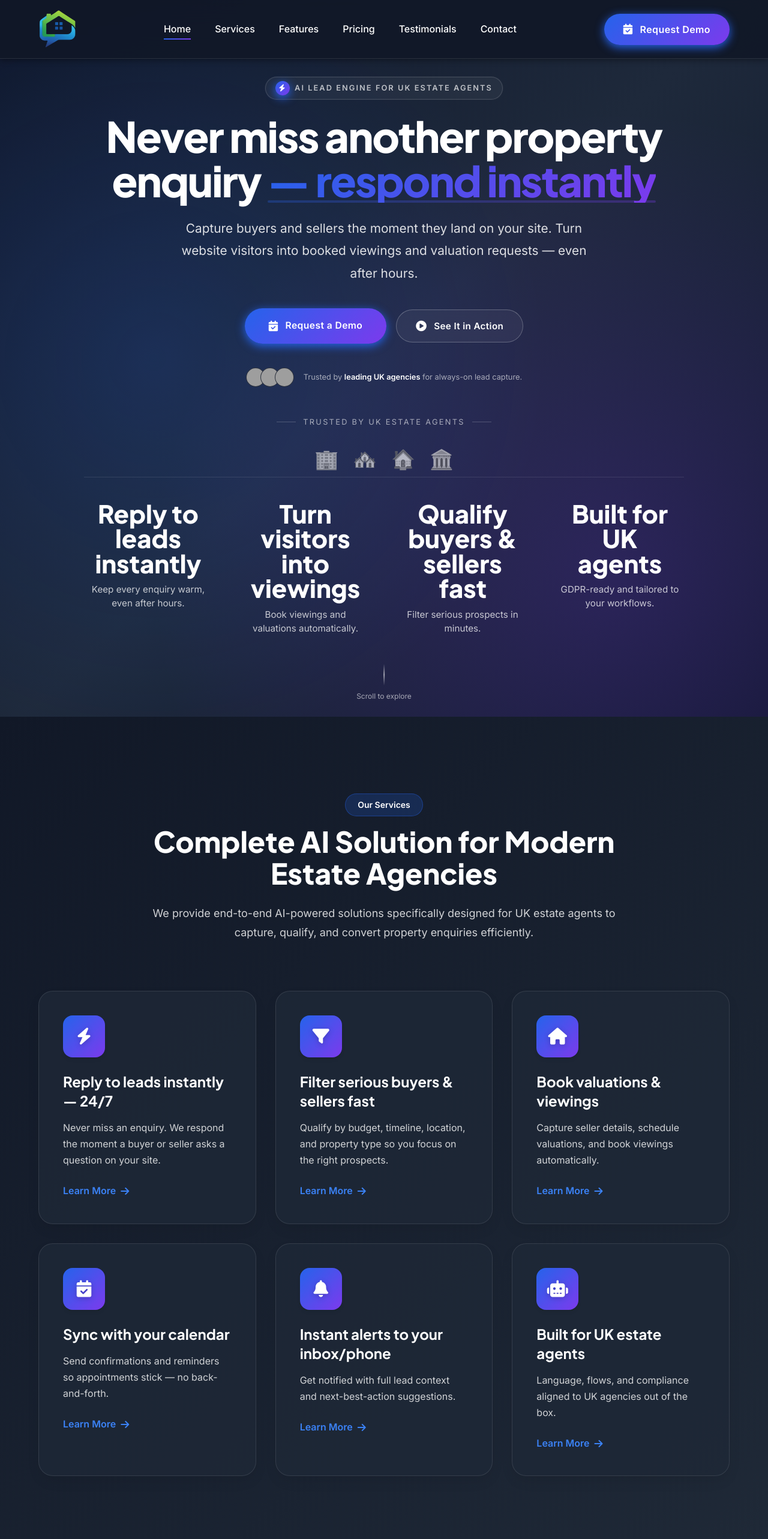
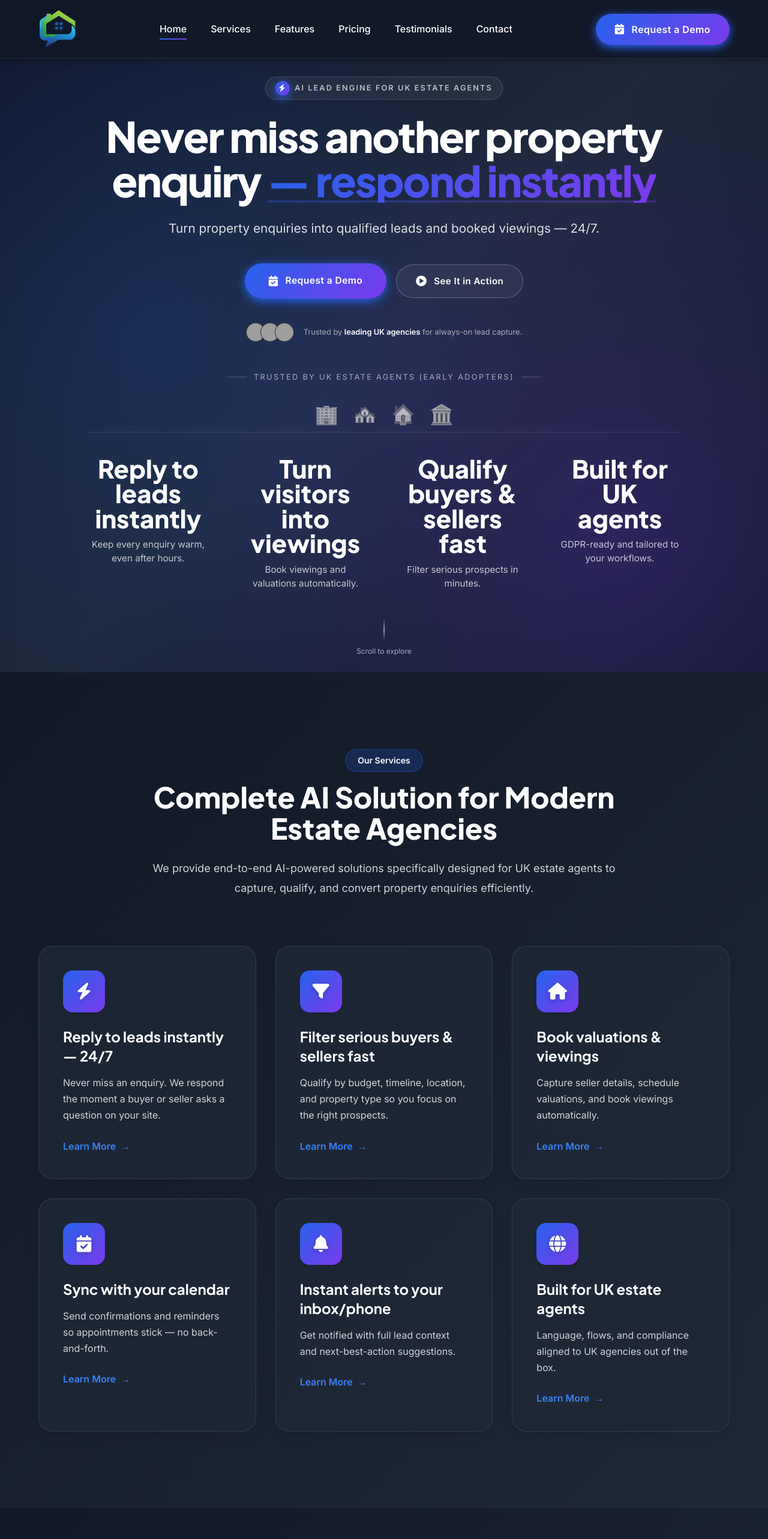
Before and after one commit to Waqas56jb/PropertyReply, a React (Create React App) app: page / in a window 1280 px wide. Shown: the top 2566 px of the page at 60% size. Built offline with nearby package versions, Linux system fonts and the light colour scheme; grey boxes are pictures that could not be loaded.

Commit message:
here is end to end complete website now in react language

```diff
--- a/package.json
+++ b/package.json
@@ -8,7 +8,8 @@
     "react-dom": "^18.2.0",
     "react-scripts": "5.0.1",
     "particles.js": "^2.0.0",
-    "aos": "^2.3.4"
+    "aos": "^2.3.4",
+    "react-icons": "^4.12.0"
   },
   "devDependencies": {
     "tailwindcss": "^3.3.6",
--- a/src/components/Footer.jsx
+++ b/src/components/Footer.jsx
@@ -54,7 +54,7 @@ const Footer = () => {
             </div>
           </div>
           <p className="text-white/70 mb-6">
-            AI-powered chat assistants for UK estate agents, capturing and qualifying leads 24/7.
+            Turn property enquiries into qualified leads and booked viewings — 24/7.
           </p>
           <div className="flex gap-4 mt-6">
             {socialLinks.map((social, index) => (
--- a/src/components/Header.jsx
+++ b/src/components/Header.jsx
@@ -56,10 +56,10 @@ const Header = () => {
         </ul>
       </nav>
 
-      <div className="flex gap-4 items-center">
-        <button onClick={handleCTAClick} className="px-8 py-3.5 rounded-full font-semibold text-base cursor-pointer transition-all duration-300 border-none font-sans relative overflow-hidden inline-flex items-center justify-center gap-3 tracking-wide bg-gradient-primary text-white shadow-primary hover:-translate-y-0.5 hover:shadow-primary-hover max-lg:px-6 max-lg:py-3 max-lg:text-[0.9375rem] max-md:hidden">
+      <div className="flex gap-3 items-center">
+        <button onClick={handleCTAClick} className="px-8 py-3.5 rounded-full font-semibold text-base cursor-pointer transition-all duration-300 border-none font-sans relative overflow-hidden inline-flex items-center justify-center gap-3 tracking-wide bg-gradient-primary text-white shadow-primary hover:-translate-y-0.5 hover:shadow-primary-hover max-lg:px-7 max-lg:py-3 max-lg:text-[0.95rem]">
           <i className="fas fa-calendar-check text-[1.1rem]"></i>
-          Request Demo
+          Request a Demo
         </button>
         <button onClick={() => setMobileMenuOpen(!mobileMenuOpen)} className="hidden max-lg:block bg-transparent border-none text-[1.5rem] text-white cursor-pointer p-2 rounded-lg transition-colors duration-200 z-[1001] hover:bg-white/10">
           <i className={`fas ${mobileMenuOpen ? 'fa-times' : 'fa-bars'} text-white`}></i>
--- a/src/components/Hero.jsx
+++ b/src/components/Hero.jsx
@@ -51,7 +51,7 @@ const Hero = () => {
       id="home"
       className="relative overflow-hidden w-full min-h-screen flex items-center justify-center bg-gradient-hero before:content-[''] before:absolute before:top-0 before:left-0 before:right-0 before:bottom-0 before:bg-[radial-gradient(circle_at_20%_50%,rgba(37,99,235,0.18)_0%,transparent_55%),radial-gradient(circle_at_80%_80%,rgba(124,58,237,0.22)_0%,transparent_55%)] before:z-[1]"
     >
-      <div className="max-w-[1200px] relative z-[2] w-full py-32 px-[5%] text-center animate-fadeInUp max-md:py-28 max-md:px-4 max-sm:py-24 max-sm:px-3">
+      <div className="max-w-[1200px] relative z-[2] w-full py-32 px-[5%] text-center animate-fadeInUp max-md:py-28 max-md:px-4 max-sm:py-20 max-sm:px-4">
         <div className="inline-flex items-center gap-2 rounded-full bg-white/5 border border-white/15 px-4 py-1.5 mb-6 text-[0.8rem] font-semibold uppercase tracking-[0.16em] text-white/70 shadow-[0_0_0_1px_rgba(255,255,255,0.03)] mx-auto">
           <span className="flex h-6 w-6 items-center justify-center rounded-full bg-gradient-primary text-white text-xs shadow-primary">
             <i className="fas fa-bolt"></i>
@@ -59,41 +59,41 @@ const Hero = () => {
           AI Lead Engine for UK Estate Agents
         </div>
 
-        <h1 className="font-display text-[clamp(2.4rem,5.5vw,4.75rem)] font-extrabold leading-[1.05] text-white mb-6 tracking-[-2px] max-md:text-[clamp(2rem,8vw,2.9rem)] max-md:mb-5 max-md:tracking-[-1px] max-sm:text-[clamp(1.85rem,9vw,2.5rem)] max-sm:mb-4 max-sm:tracking-[-0.5px]">
+        <h1 className="font-display text-[clamp(2.4rem,5.5vw,4.75rem)] font-extrabold leading-[1.05] text-white mb-6 tracking-[-2px] max-md:text-[clamp(2rem,8vw,2.9rem)] max-md:mb-5 max-md:tracking-[-1px] max-sm:text-[clamp(1.5rem,8vw,2rem)] max-sm:mb-4 max-sm:tracking-[-0.5px] max-sm:text-left max-sm:leading-[1.2]">
           Never miss another property enquiry{' '}
           <span className="bg-gradient-primary bg-clip-text text-transparent inline-block relative after:content-[''] after:absolute after:bottom-0 after:left-0 after:w-full after:h-1 after:bg-gradient-primary after:opacity-30 after:rounded-sm">
             — respond instantly
           </span>
         </h1>
 
-        <p className="text-[clamp(1rem,2.3vw,1.3rem)] text-white/85 max-w-[720px] mx-auto mb-10 leading-[1.8] font-normal max-md:text-[clamp(0.95rem,3vw,1.1rem)] max-md:mb-8 max-md:leading-[1.7] max-sm:text-[clamp(0.9rem,3.5vw,1rem)] max-sm:mb-7 max-sm:leading-[1.65]">
-          Capture buyers and sellers the moment they land on your site. Turn website visitors into booked viewings and valuation requests — even after hours.
+        <p className="text-[clamp(1rem,2.3vw,1.3rem)] text-white/85 max-w-[720px] mx-auto mb-10 leading-[1.8] font-normal max-md:text-[clamp(0.95rem,3vw,1.1rem)] max-md:mb-8 max-md:leading-[1.7] max-sm:text-[clamp(1rem,4vw,1.1rem)] max-sm:mb-7 max-sm:leading-[1.65] max-sm:px-4">
+          Turn property enquiries into qualified leads and booked viewings — 24/7.
         </p>
 
-        <div className="flex gap-4 items-center justify-center flex-wrap mb-10 max-md:flex-col max-md:items-stretch max-md:gap-3 max-md:w-full max-md:mb-8">
+        <div className="flex gap-4 items-center justify-center flex-wrap mb-10 max-md:flex-col max-md:items-stretch max-md:gap-3 max-md:w-full max-md:mb-8 max-sm:gap-3 max-sm:mb-6">
           <button
             onClick={handleCTAClick}
-            className="px-10 py-4 rounded-full font-semibold text-[0.98rem] cursor-pointer transition-all duration-300 border-none font-sans relative overflow-hidden inline-flex items-center justify-center gap-3 tracking-wide bg-gradient-primary text-white shadow-primary hover:-translate-y-0.5 hover:shadow-primary-hover max-md:w-full max-md:justify-center"
+            className="px-10 py-4 rounded-full font-semibold text-[0.98rem] cursor-pointer transition-all duration-300 border-none font-sans relative overflow-hidden inline-flex items-center justify-center gap-3 tracking-wide bg-gradient-primary text-white shadow-primary hover:-translate-y-0.5 hover:shadow-primary-hover max-md:w-full max-md:justify-center max-sm:w-full max-sm:py-3.5 max-sm:text-base"
           >
             <i className="fas fa-calendar-check text-[1.1rem] text-white"></i>
             Request a Demo
           </button>
           <button
             onClick={handleSecondaryClick}
-            className="px-8 py-3.5 rounded-full font-semibold text-[0.95rem] cursor-pointer transition-all duration-300 border border-white/25 font-sans inline-flex items-center justify-center gap-3 tracking-wide bg-white/5 text-white backdrop-blur-[12px] hover:bg-white/10 hover:border-white/50 hover:-translate-y-0.5 hover:shadow-[0_10px_40px_rgba(15,23,42,0.8)] max-md:w-full max-md:justify-center"
+            className="px-8 py-3.5 rounded-full font-semibold text-[0.95rem] cursor-pointer transition-all duration-300 border border-white/25 font-sans inline-flex items-center justify-center gap-3 tracking-wide bg-white/5 text-white backdrop-blur-[12px] hover:bg-white/10 hover:border-white/50 hover:-translate-y-0.5 hover:shadow-[0_10px_40px_rgba(15,23,42,0.8)] max-md:w-full max-md:justify-center max-sm:w-full max-sm:py-3.5 max-sm:text-base"
           >
             <i className="fas fa-play-circle text-[1.1rem] text-white"></i>
             See It in Action
           </button>
         </div>
 
-        <div className="flex items-center justify-center gap-4 text-white/60 text-[0.8rem] mb-12">
+        <div className="flex items-center justify-center gap-4 text-white/60 text-[0.8rem] mb-12 max-sm:flex-col max-sm:gap-3 max-sm:text-center max-sm:mb-8">
           <div className="flex -space-x-2">
             <span className="h-8 w-8 rounded-full border border-dark/80 bg-[url('https://images.unsplash.com/photo-1525130413817-d45c1d127c42?ixlib=rb-4.0.3&auto=format&fit=crop&w=200&q=80')] bg-cover bg-center" />
             <span className="h-8 w-8 rounded-full border border-dark/80 bg-[url('https://images.unsplash.com/photo-1524504388940-b1c1722653e1?ixlib=rb-4.0.3&auto=format&fit=crop&w=200&q=80')] bg-cover bg-center" />
             <span className="h-8 w-8 rounded-full border border-dark/80 bg-[url('https://images.unsplash.com/photo-1519085360753-af0119f7cbe7?ixlib=rb-4.0.3&auto=format&fit=crop&w=200&q=80')] bg-cover bg-center" />
           </div>
-          <p>
+          <p className="max-sm:text-sm max-sm:px-4">
             Trusted by <span className="font-semibold text-white">leading UK agencies</span> for always-on lead capture.
           </p>
         </div>
@@ -106,7 +106,7 @@ const Hero = () => {
         >
           <div className="flex items-center gap-3 text-[0.8rem] text-white/60 uppercase tracking-[0.18em]">
             <span className="h-px w-8 bg-white/20" />
-            Trusted by UK estate agents
+            Trusted by UK estate agents (early adopters)
             <span className="h-px w-8 bg-white/20" />
           </div>
           <div className="flex gap-6 items-center justify-center flex-wrap max-sm:gap-4">
--- a/src/components/Pricing.jsx
+++ b/src/components/Pricing.jsx
@@ -3,22 +3,40 @@ import React from 'react';
 const Pricing = () => {
   const plans = [
     {
-      name: 'PropertyReply Plan',
-      price: '£79',
-      period: '/month',
-      description: 'Simple pricing with a one-time setup.',
+      name: 'Starter',
+      price: '£99',
+      period: '/mo',
+      description: 'Great for your first live enquiries.',
+      setup: '£249 one-time setup',
+      featured: false,
+      features: [
+        { text: 'Reply to every enquiry instantly', included: true },
+        { text: 'Filter serious buyers & sellers fast', included: true },
+        { text: 'Book valuations & viewings automatically', included: true },
+        { text: 'Email alerts with full lead context', included: true },
+        { text: 'GDPR-ready for UK agents', included: true }
+      ],
+      buttonText: 'Request a Demo',
+      buttonClass: 'btn-secondary',
+      delay: 100
+    },
+    {
+      name: 'Pro',
+      price: '£149',
+      period: '/mo',
+      description: 'For agencies wanting more automation.',
       setup: '£249 one-time setup',
       featured: true,
       features: [
-        { text: 'Respond to every enquiry instantly', included: true },
-        { text: 'Qualify buyers & sellers automatically', included: true },
-        { text: 'Book valuations & viewings 24/7', included: true },
-        { text: 'Email/SMS alerts with full context', included: true },
-        { text: 'GDPR-ready for UK agencies', included: true }
+        { text: 'Everything in Starter', included: true },
+        { text: 'Calendar-sync for viewings & valuations', included: true },
+        { text: 'SMS + email alerts with next-best-action', included: true },
+        { text: 'Lead summaries & export', included: true },
+        { text: 'Priority support', included: true }
       ],
       buttonText: 'Request a Demo',
       buttonClass: 'btn-primary',
-      delay: 100
+      delay: 200
     }
   ];
 
@@ -29,10 +47,10 @@ const Pricing = () => {
           Simple Pricing
         </div>
         <h2 className="font-display text-5xl font-extrabold leading-[1.1] mb-6 text-white max-md:text-[2.5rem] max-sm:text-[2rem]">
-          One clear plan for UK estate agents
+          Choose the plan that fits today
         </h2>
         <p className="text-lg text-white/80 leading-[1.8] max-md:text-base">
-          £249 one-time setup, then £79/month. No hidden fees.
+          Clear pricing for UK estate agents. £249 one-time setup. No hidden fees.
         </p>
       </div>
 
--- a/src/components/Services.jsx
+++ b/src/components/Services.jsx
@@ -33,7 +33,7 @@ const Services = () => {
       delay: 500
     },
     {
-      icon: 'fa-robot',
+      icon: 'fa-globe',
       title: 'Built for UK estate agents',
       description: 'Language, flows, and compliance aligned to UK agencies out of the box.',
       delay: 600
@@ -58,15 +58,15 @@ const Services = () => {
         {services.map((service, index) => (
           <div key={index} className="bg-dark-light/80 rounded-3xl p-10 shadow-lg transition-all duration-300 border border-white/10 h-full relative overflow-hidden hover:-translate-y-2.5 hover:shadow-xl max-sm:p-8" data-aos="fade-up" data-aos-delay={service.delay}>
             <div className="w-[70px] h-[70px] bg-gradient-primary rounded-2xl flex items-center justify-center text-white text-[1.75rem] mb-6 shadow-md">
-              <i className={`fas ${service.icon} text-white drop-shadow-[0_2px_4px_rgba(0,0,0,0.2)]`}></i>
+              <i className={`fas ${service.icon} drop-shadow-[0_2px_4px_rgba(0,0,0,0.2)]`}></i>
             </div>
             <h3 className="font-display text-2xl font-bold mb-4 text-white">{service.title}</h3>
             <p className="text-white/80 mb-6">{service.description}</p>
             <button
               type="button"
-              className="inline-flex items-center gap-2 text-primary-light font-semibold no-underline transition-all duration-200 hover:gap-3 cursor-pointer bg-transparent border-none p-0"
+              className="inline-flex items-center gap-2 text-primary-light font-semibold no-underline transition-all duration-200 hover:gap-3 hover:text-white cursor-pointer bg-transparent border-none p-0"
             >
-              Learn More <i className="fas fa-arrow-right text-primary-light"></i>
+              Learn More <span className="text-primary-light">→</span>
             </button>
           </div>
         ))}
--- a/src/components/Testimonials.jsx
+++ b/src/components/Testimonials.jsx
@@ -5,13 +5,13 @@ const Testimonials = () => {
     <section id="testimonials" className="py-32 px-[5%] relative bg-gradient-dark text-white max-md:py-16 max-md:px-4">
       <div className="text-center max-w-[800px] mx-auto mb-20 max-md:mb-12" data-aos="fade-up">
         <div className="inline-block bg-white/10 text-white py-2 px-5 rounded-full text-sm font-semibold mb-4 border border-white/20">
-          Testimonials
+          Early partner feedback
         </div>
         <h2 className="font-display text-5xl font-extrabold leading-[1.1] mb-6 text-white max-md:text-[2.5rem] max-sm:text-[2rem]">
-          Trusted by UK Estate Agencies
+          Helping UK estate agents respond instantly
         </h2>
         <p className="text-lg text-white/80 leading-[1.8] max-md:text-base">
-          See what leading estate agents across the UK say about PropertyReply.
+          Pilot partners see faster replies and warmer enquiries from day one.
         </p>
       </div>
 
@@ -21,7 +21,7 @@ const Testimonials = () => {
             <span className="absolute -top-5 -left-3 text-6xl text-primary opacity-20 font-serif">
               &quot;
             </span>
-            PropertyReply has transformed our lead generation. We're now capturing 40% more qualified leads and responding instantly to enquiries 24/7. The AI assistant feels incredibly natural to our website visitors.
+            “We never miss enquiries now. Visitors get an instant response and we book viewings while the office is closed.”
           </div>
 
           <div className="flex items-center gap-4">
@@ -34,7 +34,7 @@ const Testimonials = () => {
             </div>
             <div>
               <h4 className="font-display text-lg font-bold mb-1 text-white">Sarah Johnson</h4>
-              <p className="text-sm text-white/70">Director, London Property Partners</p>
+              <p className="text-sm text-white/70">Director (pilot), London Property Partners</p>
             </div>
           </div>
         </div>
```
Also changed, not shown: 1 other file (tests, documents, lock files or other folders).
